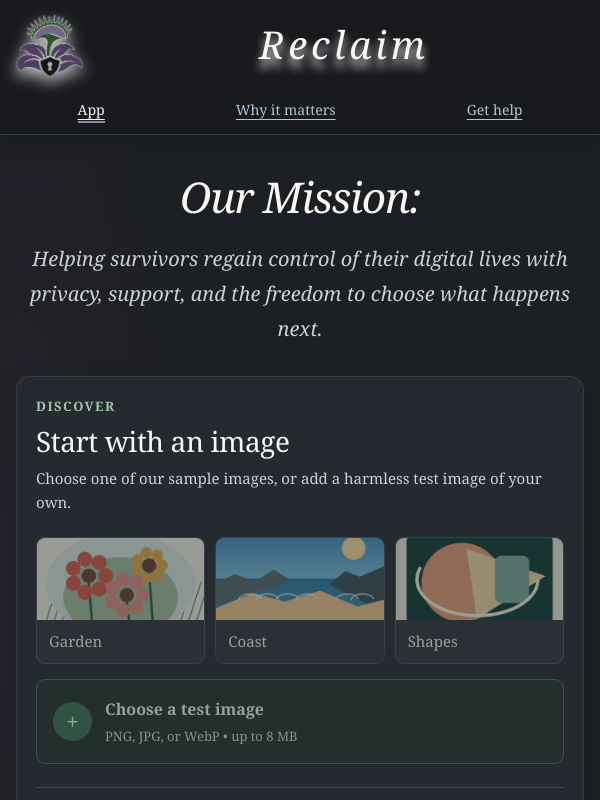
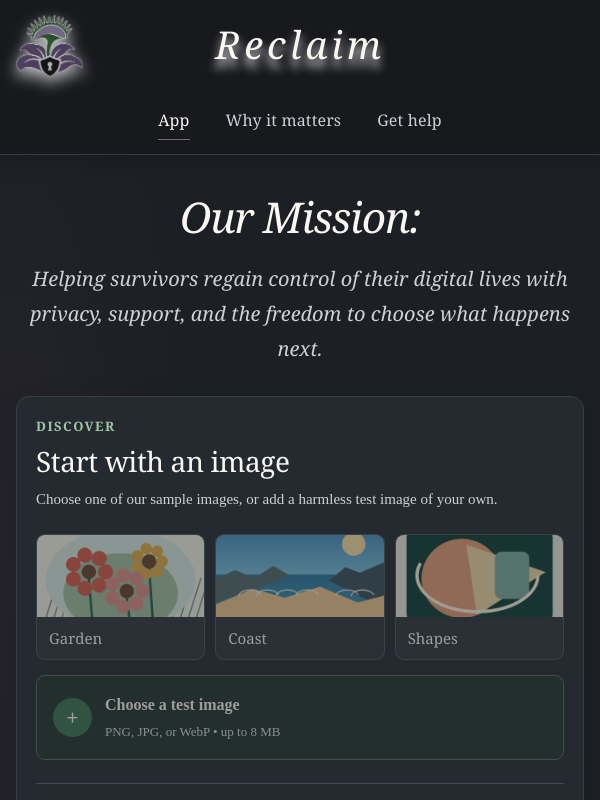
Before and after one commit to zoerosep/Reclaim, a React (Vite) app in the folder frontend/: page / in a window 600 px wide. Shown: the top 800 px of the page. Built offline with nearby package versions, Linux system fonts and the light colour scheme; no server answers.

Commit message:
Polish site-wide UI consistency, navigation, and accessibility

```diff
--- a/frontend/src/App.jsx
+++ b/frontend/src/App.jsx
@@ -285,8 +285,8 @@ function App() {
     Helping survivors regain control of their digital lives with privacy, support, and the freedom to choose what happens next.
   </p>
 </section>
-        <div className="working-layout">
-          <section className="panel controls-panel" aria-labelledby="search-heading" data-scroll-reveal>
+        <div className="working-layout" data-scroll-reveal>
+          <section className="panel controls-panel" aria-labelledby="search-heading">
             <div className="panel-head">
               <div>
                 <p className="section-kicker">Discover</p>
@@ -339,7 +339,7 @@ function App() {
             {error && <div className="error" role="alert">{error}</div>}
           </section>
 
-          <section className="panel results-panel" aria-labelledby="results-heading" data-scroll-reveal>
+          <section className="panel results-panel" aria-labelledby="results-heading">
             <div className="panel-head">
               <div>
                 <p className="section-kicker purple">Review</p>
--- a/frontend/src/styles.css
+++ b/frontend/src/styles.css
@@ -1,10 +1,10 @@
 /* RECLAIM — GDI Hackathon 2026
- * Dark, quiet interface. Georgia first; no external font service required.
+ * Dark, quiet interface. Georgia headings and Times New Roman body; no external font service required.
  * UI only: this stylesheet does not change image processing or storage.
  */
 :root {
   color-scheme: dark;
-  font-family: Georgia, 'Times New Roman', serif;
+  font-family: var(--font-ui);
   font-synthesis: none;
   --ink: #18181B;
   --forest: #14532D;
@@ -28,7 +28,7 @@
   --subtle: #ADB5C0;
   --focus-ring: #C2A8D3;
   --sticky-header-clearance: 8rem;
-  --font-ui: Georgia, 'Times New Roman', serif;
+  --font-ui: 'Times New Roman', Times, serif;
   --font-editorial: Georgia, 'Times New Roman', serif;
   --size-body: 1rem;
   --size-interface: .9375rem;
@@ -38,6 +38,9 @@
 html { scroll-behavior: smooth; scroll-padding-top: var(--sticky-header-clearance); scroll-padding-bottom: calc(7rem + env(safe-area-inset-bottom)); }
 body { margin: 0; min-width: 320px; background: var(--bg); color: var(--text); font-size: var(--size-body); line-height: 1.55; }
 button, input, textarea, select { font: inherit; }
+h1, h2, h3, h4, h5, h6 { font-family: var(--font-editorial); }
+.section-kicker, .info-eyebrow, .fact-type, .resource-tag { font-family: var(--font-editorial); }
+.demo-option > span, .result-body > .verdict, .vault-record-top .demo-stamp, .vault-record-top .reference-stamp, .vault-count > strong, .panel-head > .step, .help-section-number { font-family: var(--font-editorial); }
 button, summary { cursor: pointer; }
 button:disabled { opacity: .56; cursor: not-allowed; }
 :focus-visible { outline: 3px solid var(--focus-ring); outline-offset: 3px; }
@@ -112,15 +115,17 @@ a:hover { color: var(--ivory); }
   display: flex;
   align-items: center;
   justify-content: center;
-  gap: clamp(12px, 2.8vw, 38px);
+  gap: clamp(12px, 2vw, 28px);
   flex-wrap: wrap;
   margin-left: auto;
 }
 
-.nav-links a { border-bottom: 2px solid transparent; text-underline-offset: 4px; }
-.nav-links a:hover { color: var(--text); }
-.nav-links a:not([aria-current="page"]):hover { border-bottom-color: var(--violet-light); }
-.nav-links a[aria-current="page"] { color: var(--text); border-bottom-color: #9983AA; }
+.nav-links a { position: relative; display: inline-flex; align-items: center; min-height: 44px; max-width: 100%; padding: 8px 10px; border-bottom: 1px solid transparent; border-radius: 4px 4px 0 0; color: var(--muted); font-family: var(--font-editorial); font-size: 1.0625rem; font-style: normal; font-weight: 400; line-height: 1.4; letter-spacing: .01em; text-decoration: none; overflow-wrap: anywhere; }
+.nav-links a:hover { color: var(--violet-light); background-color: var(--surface-soft); }
+.nav-links a::after { content: ''; position: absolute; left: 10px; right: 10px; bottom: 2px; height: 1px; background-color: var(--forest-light); pointer-events: none; opacity: 0; transition: opacity .15s ease; }
+.nav-links a:not([aria-current="page"]):hover::after, .nav-links a:not([aria-current="page"]):focus-visible::after { opacity: .75; }
+.nav-links a[aria-current="page"] { color: var(--text); }
+.nav-links a[aria-current="page"]::after { background-color: var(--violet); opacity: 1; transition: none; }
 
 main { max-width: 1320px; padding: 0 clamp(18px, 4vw, 54px) 72px; margin: 0 auto; }
 .back-to-top-placement { position: fixed; right: max(16px, env(safe-area-inset-right)); bottom: max(16px, env(safe-area-inset-bottom)); max-width: calc(100% - max(16px, env(safe-area-inset-right)) - max(16px, env(safe-area-inset-left))); z-index: 10; }
@@ -131,7 +136,7 @@ main { max-width: 1320px; padding: 0 clamp(18px, 4vw, 54px) 72px; margin: 0 auto
 }
 .hero { max-width: 1080px; padding: 60px 0 39px; margin: 0 auto; text-align: center; }
 .hero h1 { font: 400 clamp(2.2rem, 4.25vw, 3.8rem)/1.13 var(--font-editorial); letter-spacing: -.028em; margin: 0 auto; max-width: 980px; color: var(--text); font-style: italic; }
-.lead { max-width: 900px; color: var(--muted); line-height: 1.75; font-size: 1.5rem; margin: 20px auto 0; font-style: italic; }
+.lead { max-width: 900px; color: var(--muted); font-family: var(--font-editorial); line-height: 1.75; font-size: 1.5rem; margin: 20px auto 0; font-style: italic; }
 .workflow-key { display: flex; flex-wrap: wrap; justify-content: center; align-items: center; margin-top: 31px; gap: 10px; }
 .workflow-key span { display: inline-flex; align-items: center; gap: 11px; border: 1px solid var(--border); border-radius: 7px; padding: 10px 18px; color: var(--muted); font-size: var(--size-interface); background: #20242A; }
 .workflow-key b { font-size: var(--size-meta); font-weight: 700; letter-spacing: .08em; }
@@ -143,8 +148,6 @@ main { max-width: 1320px; padding: 0 clamp(18px, 4vw, 54px) 72px; margin: 0 auto
 .working-layout { display: grid; grid-template-columns: minmax(0, 1fr) minmax(0, 1fr); gap: 20px; align-items: stretch; }
 .panel { min-width: 0; padding: clamp(20px, 2.4vw, 31px); background: var(--surface); border: 1px solid var(--border-quiet); border-radius: 13px; box-shadow: 0 8px 28px #0b101522; }
 .results-panel { display: flex; flex-direction: column; }
-.controls-panel, .results-panel, .vault-panel, .reporting-panel { transition: transform .2s ease; }
-.controls-panel:hover, .results-panel:hover, .vault-panel:hover, .reporting-panel:hover { transform: scale(1.03); }
 .panel-head { display: flex; gap: 12px; align-items: flex-start; margin-bottom: 23px; }
 .section-kicker { color: var(--forest-light); font-size: var(--size-meta); text-transform: uppercase; font-weight: 700; letter-spacing: .11em; margin: 0 0 9px; }
 .section-kicker.purple { color: var(--violet-light); }
@@ -240,7 +243,7 @@ select:focus-visible, input:focus-visible, textarea:focus-visible { outline-colo
 .vault-count span { color: var(--subtle); font-size: var(--size-meta); }
 .vault-list { display: grid; gap: 12px; }
 .vault-record { padding: 17px; background: #2D3239; border: 1px solid #525A64; border-radius: 10px; }
-.vault-record h3 { color: var(--text); font: 400 1.15rem/1.4 Georgia,serif; margin: 7px 0 0; overflow-wrap: anywhere; }
+.vault-record h3 { color: var(--text); font: 400 1.15rem/1.4 var(--font-editorial); margin: 7px 0 0; overflow-wrap: anywhere; }
 .demo-stamp, .reference-stamp { display: inline-block; font-size: .75rem; border-radius: 4px; padding: 4px 7px; letter-spacing: .035em; }
 .demo-stamp { color: #F2D9B5; background: #5B4535; }
 .reference-stamp { color: #D4EBD9; background: #365442; }
@@ -311,11 +314,14 @@ select:focus-visible, input:focus-visible, textarea:focus-visible { outline-colo
 @media (min-width: 1100px) {
   .help-quick-links { grid-template-columns: repeat(5,minmax(0,1fr)); }
 }
+@media (min-width: 421px) and (max-width: 1099px) {
+  .help-quick-link:last-child { grid-column: 1 / -1; justify-self: center; width: calc((100% - 15px) / 2); }
+}
 @media (max-width: 420px) {
   .help-quick-links { grid-template-columns: 1fr; }
 }
 .help-quick-link:hover { background: #322F3A; color: #fff; border-right-color: #9983AA; border-bottom-color: #9983AA; border-left-color: #9983AA; }
-.help-quick-number { font: 700 .75rem/1 var(--font-ui); color: #C5ADC8; letter-spacing: .1em; }
+.help-quick-number { font: 700 .75rem/1 var(--font-editorial); color: #C5ADC8; letter-spacing: .1em; }
 .help-quick-arrow { align-self: flex-end; margin-top: auto; color: #AFA0BC; }
 .help-sections { display: grid; gap: 23px; }
 .help-section { padding: clamp(22px,3vw,38px); scroll-margin-top: 24px; }
@@ -324,8 +330,7 @@ select:focus-visible, input:focus-visible, textarea:focus-visible { outline-colo
 .help-section-head .section-kicker { margin-bottom: 8px; }
 .help-section-head p:not(.section-kicker) { font-size: .94rem; color: var(--muted); margin: 0; line-height: 1.6; }
 .resource-grid { display: grid; grid-template-columns: repeat(2,minmax(0,1fr)); gap: 13px; }
-.resource-card { border: 1px solid #52545D; background: #2C3037; border-radius: 10px; padding: 22px; display: flex; flex-direction: column; align-items: flex-start; transition: transform .2s ease; }
-.resource-card:hover { transform: scale(1.03); }
+.resource-card { border: 1px solid #52545D; background: #2C3037; border-radius: 10px; padding: 22px; display: flex; flex-direction: column; align-items: flex-start; }
 .resource-tag { display: inline-block; font-size: .73rem; letter-spacing: .045em; color: #CDB8D7; margin-bottom: 10px; }
 .resource-card h3 { font: 400 1.2rem/1.35 var(--font-editorial); margin: 0 0 10px; color: var(--text); }
 .resource-card p { color: var(--muted); line-height: 1.65; margin: 0 0 18px; font-size: .92rem; }
@@ -334,17 +339,38 @@ select:focus-visible, input:focus-visible, textarea:focus-visible { outline-colo
 .support-note { border: 1px solid #5C5165; background: rgba(45,40,52,.90); border-radius: 11px; padding: 24px 29px; margin-top: 24px; }
 .support-note h2 { font: 400 1.35rem/1.25 var(--font-editorial); margin: 0 0 9px; }
 .support-note p { margin: 0; color: var(--muted); font-size: .94rem; line-height: 1.7; }
+/* RECLAIM centered navigation wordmark */
+.nav {
+  display: grid;
+  grid-template-columns: minmax(0, 1fr) auto minmax(0, 1fr);
+  align-items: center;
+}
+.brand { justify-self: start; }
+.nav-wordmark {
+  justify-self: center;
+  font-family: Georgia, serif;
+  font-style: italic;
+  font-size: 3rem;
+  color: var(--text);
+  letter-spacing: 0.10em;
+  text-shadow: 0 8px 10px rgba(255, 255, 255, 0.936);
+}
+.nav-links { justify-self: end; margin-left: 0; }
+
 @media (max-width: 980px) {
   :root { --sticky-header-clearance: 12rem; }
   .working-layout { grid-template-columns: 1fr; }
   .facts-grid { grid-template-columns: repeat(2,minmax(0,1fr)); }
-  .nav { flex-wrap: wrap; }
-  .nav-links { order: 3; flex-basis: 100%; margin: 0 auto; }
+  .nav { grid-template-columns: repeat(2, minmax(0, 1fr)); }
+  .brand { grid-column: 1; grid-row: 1; }
+  .nav-wordmark { grid-column: 1 / -1; grid-row: 1; justify-self: center; }
+  .nav-links { grid-column: 1 / -1; justify-self: center; margin: 0; }
 }
 @media (max-width: 650px) {
   .nav { min-height: 90px; padding: 11px 16px; }
-  .nav-links { justify-content: space-around; width: 100%; gap: 8px; }
-  .nav-links a { font-size: .88rem; }
+  .nav-wordmark { font-size: clamp(1.8rem, 8vw, 2.4rem); }
+  .nav-links { justify-content: center; width: 100%; gap: clamp(8px, 3vw, 16px); }
+  .nav-links a { font-size: 1rem; }
   .facts-grid, .resource-grid { grid-template-columns: 1fr; }
   .info-mission { grid-template-columns: 1fr; }
   .info-hero { padding: 43px 0 32px; }
@@ -356,7 +382,7 @@ select:focus-visible, input:focus-visible, textarea:focus-visible { outline-colo
   main { padding: 0 16px 48px; }
   .hero { padding: 38px 0 30px; }
   .hero h1 { font-size: clamp(2rem, 8vw, 2.65rem); }
-  .lead { font-size: 1rem; }
+  .lead { font-size: 1.25rem; }
   .workflow-key span { padding: 9px 12px; }
   .panel { padding: 19px; }
   .demo-option img { height: 82px; }
@@ -379,34 +405,6 @@ select:focus-visible, input:focus-visible, textarea:focus-visible { outline-colo
 @media (prefers-reduced-motion: reduce) {
   *, *::before, *::after { animation-duration: .01ms !important; transition-duration: .01ms !important; scroll-behavior: auto !important; }
   .loading-ring { animation: none !important; }
+  .nav-links a::after { transition: none !important; }
   .demo-option, .nav-links a, .upload, .save-result-button, .primary-button, .outlined-button, .quiet-button, .mini-cta, .help-quick-link, .resource-link { transition: none !important; }
 }
-/* RECLAIM centered navigation wordmark */
-.nav {
-  display: grid;
-  grid-template-columns: 1fr auto 1fr;
-  align-items: center;
-}
-.brand { justify-self: start; }
-.nav-wordmark {
-  justify-self: center;
-  font-family: Georgia, serif;
-  font-style: italic;
-  font-size: 3rem;
-  color: var(--text);
-  letter-spacing: 0.10em;
-  text-shadow: 0 8px 10px rgba(255, 255, 255, 0.936);
-}
-.nav-links { justify-self: end; margin-left: 0; }
-@media (max-width: 980px) {
-  .nav { grid-template-columns: auto 1fr; }
-  .nav-wordmark { justify-self: center; }
-  .nav-links { grid-column: 1 / -1; justify-self: center; margin: 0; }
-}
-@media (max-width: 650px) {
-  .nav { min-height: 90px; padding: 11px 16px; }
-  .nav-links { justify-content: space-around; width: 100%; gap: 8px; }
-  .nav-links a { font-size: .88rem; }
-  .nav-wordmark { font-size: clamp(1.8rem, 8vw, 2.4rem); }
-  .lead { font-size: 1.25rem; }
-}
```
Also changed, not shown: frontend/src/InfoPages.jsx (+5 -5 lines).
